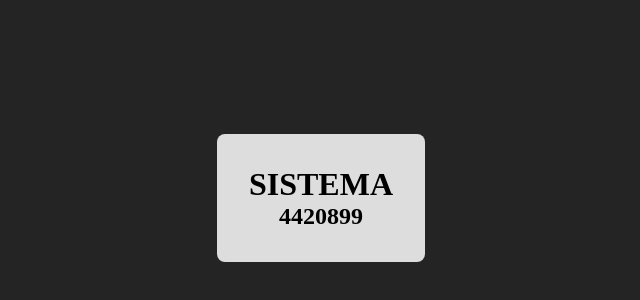
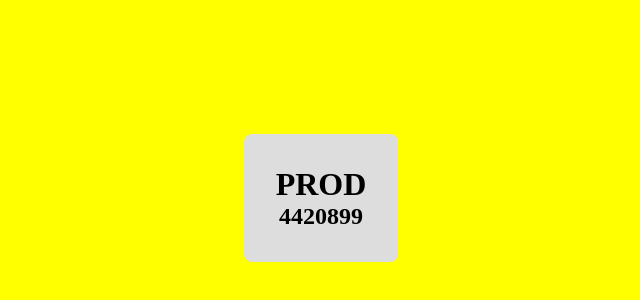
Before and after one commit to luciamorena/aws-5, a React (Vite) app: page / in a window 1280 px wide. Shown: the part 202-502 px from the top of the page, without its empty margins (319-959 px from the left). Built offline with nearby package versions, Linux system fonts and the light colour scheme.

Commit message:
commit 1

```diff
--- a/src/App.jsx
+++ b/src/App.jsx
@@ -2,18 +2,28 @@ import React,{useState,useEffect} from 'react'
 
 function App() {
   const [valor,setValor] = useState(0)
+  const [cor,setCor] = useState('yellow')
+  const [tipo,setTipo] = useState('PROD')
 
   const alterar = () => setValor((Math.random() * 10000000).toFixed())
+
+  const colorir = () => {
+    const cor = '#' + Math.floor(Math.random() * 12345678).toString(16)
+    setCor(cor)
+  }
 
   useEffect(() => alterar(),[])
 
   return (
-    <>
-      <div className="container" onClick={alterar}>
-        <h1>SISTEMA</h1>
+    <div className='container' style={{ background: cor }}>
+      <div className="box" onClick={() => {
+        alterar();
+        colorir();
+      }}>
+        <h1>{tipo}</h1>
         <h2>{valor}</h2>
       </div>
-    </>
+    </div>
   )
 }
 
--- a/src/index.css
+++ b/src/index.css
@@ -1,7 +1,7 @@
 :root {
   --Background: #242424;
   --corBackground: #ddd;
-  --corHover: green;
+  --corHover: rgba(0,0,0,.5);
 }
 
 * {
@@ -12,14 +12,14 @@
   user-select: none;
 }
 
-body {
+.container {
   display: grid;
   place-items: center;
   height: 100vh;
-  background: var(--Background);
+  /* background: var(--Background); */
 }
 
-.container {
+.box {
   /* font-size: 3rem; */
   padding: 2rem;
   background: var(--corBackground);
@@ -27,7 +27,7 @@ body {
   text-align: center;
 }
 
-.container:hover {
+.box:hover {
   background: var(--corHover);
   color:white;
 }
```
